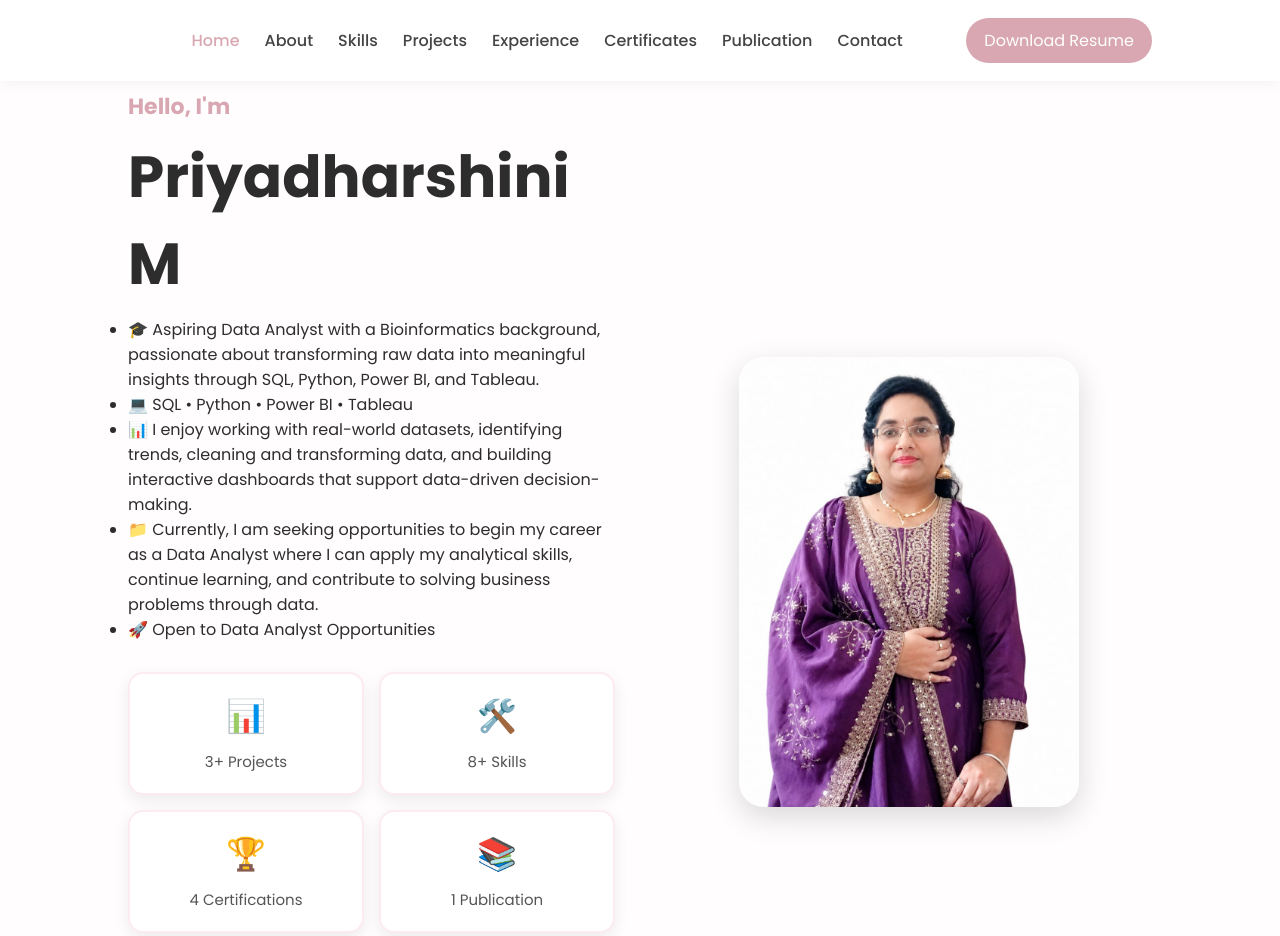
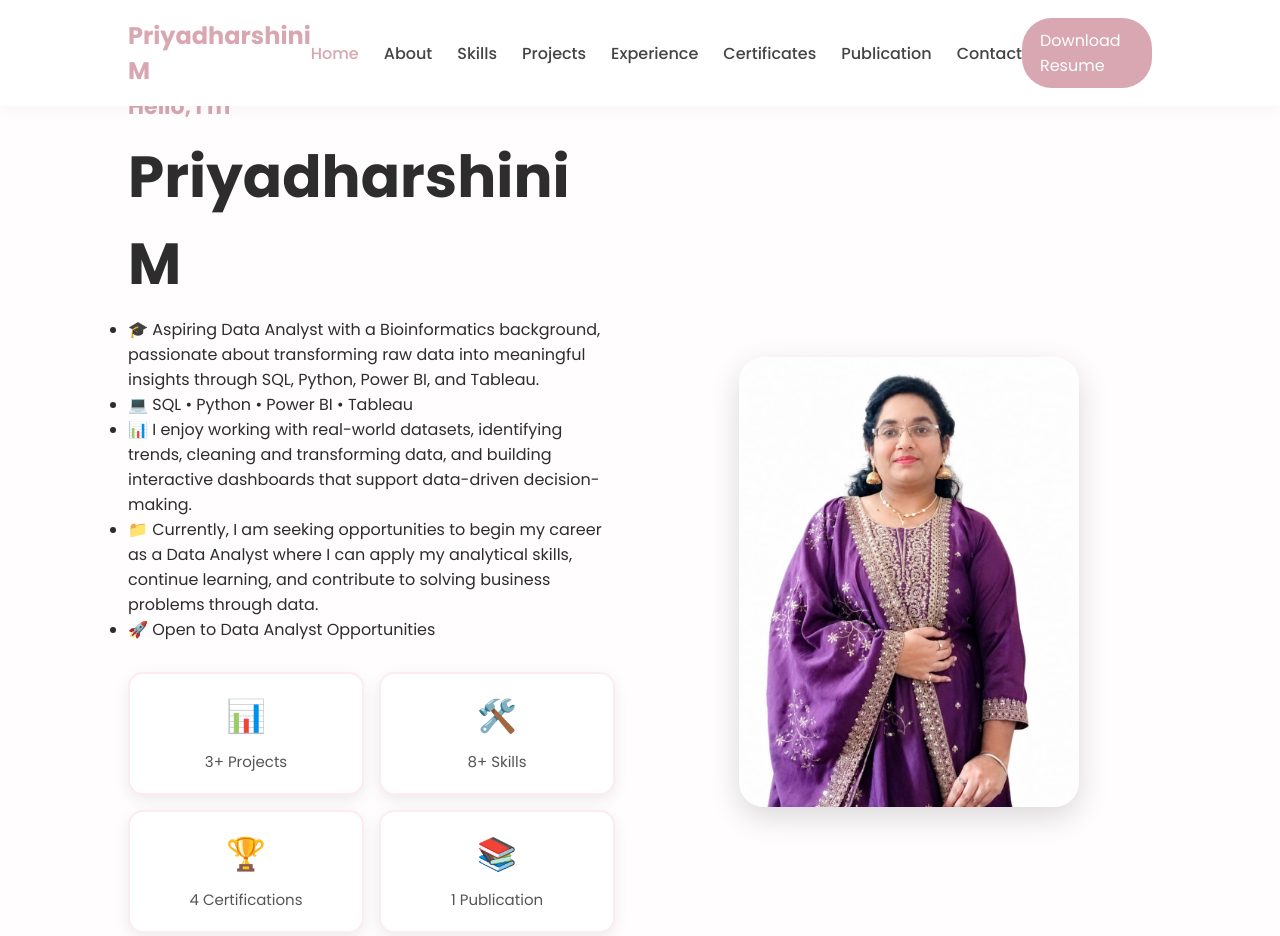
Before and after one commit to priyadharshini237/Priyadharshini_Portfolio, a plain HTML site: page index.html in a window 1280 px wide. Shown: the top 936 px of the page. Drawn offline with Linux system fonts and the light colour scheme.

Commit message:
Update index.html

```diff
--- a/index.html
+++ b/index.html
@@ -721,7 +721,7 @@ height:220px;
 <nav>
 
 <div class="logo">
-
+Priyadharshini M
 </div>
 
 <ul>
```
